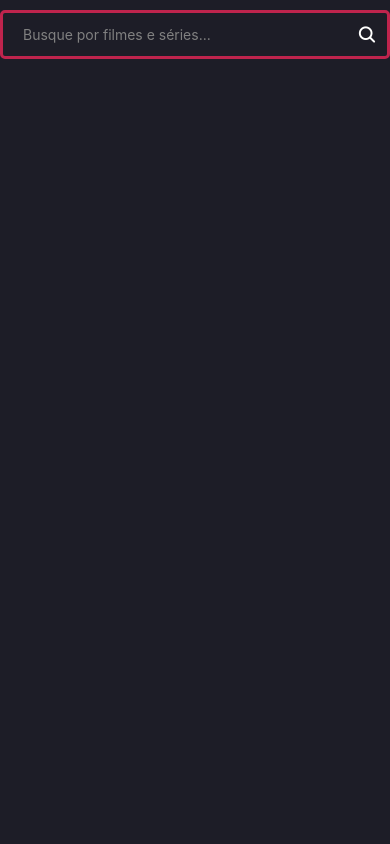
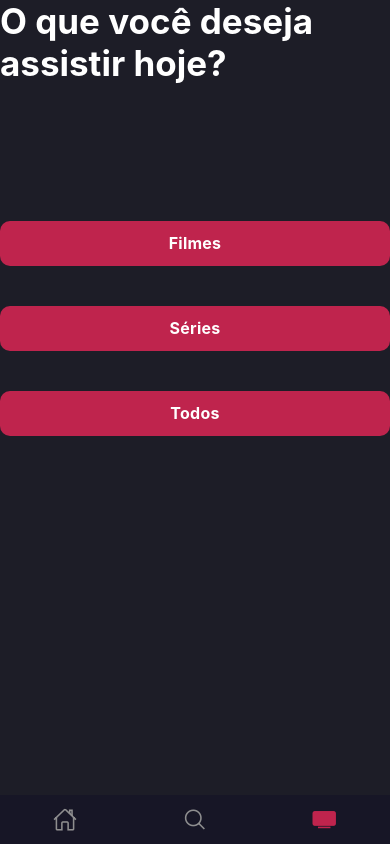
Before and after one commit to nicolasjosino/my-happy-place, a React Native app: screen /ContentPicker in a window 390 px wide. Built offline with nearby package versions, Linux system fonts and the light colour scheme; no server answers.

Commit message:
Adição de bottomTab de navegação

```diff
--- a/App.js
+++ b/App.js
@@ -1,31 +1,10 @@
-import { StyleSheet, View } from 'react-native';
-
-import { themes } from './src/theme/themes';
-import ContentDetails from './src/components/ContentDetails/ContentDetails';
-import ExpoStatusBar from 'expo-status-bar/build/ExpoStatusBar';
-import User from './src/components/User/User';
-import Home from './src/components/Home/Home'
-import SearchContent from './src/components/SearchContent/SearchContent';
-
+import { NavigationContainer } from '@react-navigation/native';
+import Routes from './src/Routes';
 
 export default function App() {
   return (
-    <View style={styles.container}>
-      {/* <ExpoStatusBar style='light' /> */}
-      {/* <Home></Home> */}
-      {/* <User
-        name='Nícolas'
-        style={{ marginTop: 10 }}
-      /> */}
-      {/* <ContentDetails mediaType='tv' idTMDB='1399'/> */}
-      <SearchContent />
-    </View>
+    <NavigationContainer>
+      <Routes />
+    </NavigationContainer>
   )
 };
-
-const styles = StyleSheet.create({
-  container: {
-    flex: 1,
-    backgroundColor: themes.background,
-  }
-});
--- a/package.json
+++ b/package.json
@@ -10,6 +10,8 @@
   },
   "dependencies": {
     "@expo/webpack-config": "^19.0.0",
+    "@react-navigation/bottom-tabs": "^6.5.11",
+    "@react-navigation/native": "^6.1.9",
     "@rneui/base": "^4.0.0-rc.7",
     "@rneui/themed": "^4.0.0-rc.8",
     "expo": "~49.0.13",
@@ -17,6 +19,8 @@
     "react": "18.2.0",
     "react-dom": "18.2.0",
     "react-native": "0.72.6",
+    "react-native-safe-area-context": "4.6.3",
+    "react-native-screens": "~3.22.0",
     "react-native-web": "~0.19.6"
   },
   "devDependencies": {
--- /dev/null
+++ b/src/Routes.js
@@ -0,0 +1,73 @@
+import { createBottomTabNavigator } from '@react-navigation/bottom-tabs'
+
+import User from './components/User/User';
+import ContentPicker from './components/ContentPicker/ContentPicker';
+import SearchContent from './components/SearchContent/SearchContent';
+import { Ionicons } from '@expo/vector-icons'
+import { themes } from './theme/themes';
+
+
+const Tab = createBottomTabNavigator();
+
+function Routes() {
+  return (
+    <Tab.Navigator
+      screenOptions={{
+        tabBarActiveTintColor: themes.accent,
+        tabBarShowLabel: false,
+        tabBarStyle: {
+          backgroundColor: '#171626',
+          borderTopWidth: 0,
+
+        }
+      }}
+    >
+      <Tab.Screen
+        name="User"
+        component={User}
+        options={{
+          headerShown: false,
+          tabBarIcon: ({ color, size, focused }) => {
+            if (focused) {
+              return <Ionicons name="home" size={size} color={color} />
+            }
+
+            return <Ionicons name="home-outline" size={size} color={color} />
+          }
+        }}
+      />
+
+      <Tab.Screen
+        name="SearchContent"
+        component={SearchContent}
+        options={{
+          headerShown: false,
+          tabBarIcon: ({ color, size, focused }) => {
+            if (focused) {
+              return <Ionicons name="search" size={size} color={color} />
+            }
+
+            return <Ionicons name="search-outline" size={size} color={color} />
+          }
+        }}
+      />
+
+      <Tab.Screen
+        name="ContentPicker"
+        component={ContentPicker}
+        options={{
+          headerShown: false,
+          tabBarIcon: ({ color, size, focused }) => {
+            if (focused) {
+              return <Ionicons name="tv" size={size} color={color} />
+            }
+
+            return <Ionicons name="tv-outline" size={size} color={color} />
+          }
+        }}
+      />
+    </Tab.Navigator>
+  )
+}
+
+export default Routes;
--- a/src/components/ContentDetails/ContentDetails.js
+++ b/src/components/ContentDetails/ContentDetails.js
@@ -52,7 +52,7 @@ export default function ContentDetails(props) {
         />
       ) : (
         <ScrollView showsVerticalScrollIndicator={false} >
-          <Image style={styles.poster} source={`https://image.tmdb.org/t/p/original${content.backdropPath}`} />
+          <Image style={styles.poster} src={`https://image.tmdb.org/t/p/original${content.backdropPath}`} />
           <View style={{ marginHorizontal: 15 }}>
             <Text style={[styles.title, styles.text]}>{content.name}</Text>
             <View style={styles.details}>
--- a/src/components/ContentPicker/styles.js
+++ b/src/components/ContentPicker/styles.js
@@ -4,7 +4,7 @@ import { themes } from "../../theme/themes";
 export const styles = StyleSheet.create({
   container: {
     flex: 1,
-    margin: 10,
+    backgroundColor: themes.background
   },
   header: {
     color: themes.text,
--- a/src/components/ContentRow/styles.js
+++ b/src/components/ContentRow/styles.js
@@ -4,7 +4,6 @@ import { themes } from "../../theme/themes"
 export const styles = StyleSheet.create({
   contentRow: {
     marginVertical: 25,
-    backgroundColor: themes.background,
   },
   title: {
     fontSize: 23,
--- a/src/components/SearchContent/styles.js
+++ b/src/components/SearchContent/styles.js
@@ -4,7 +4,7 @@ import { themes } from "../../theme/themes";
 export const styles = StyleSheet.create({
   container: {
     flex: 1,
-    marginTop: 10
+    backgroundColor: themes.background
   },
   searchBarContainer: {
     backgroundColor: '#1D1D27',
--- a/src/components/User/User.js
+++ b/src/components/User/User.js
@@ -41,7 +41,7 @@ export default function User(props) {
   }, []);
 
   return (
-    <SafeAreaView>
+    <SafeAreaView style={styles.container}>
       {loading ? (
         <ActivityIndicator
           color={themes.accent}
@@ -49,7 +49,7 @@ export default function User(props) {
           style={styles.spinner}
         />
       ) : (
-        <ScrollView showsVerticalScrollIndicator={false} contentContainerStyle={styles.container}>
+        <ScrollView showsVerticalScrollIndicator={false} contentContainerStyle={styles.contentContainer}>
           <View>
             <Text style={styles.welcome}>Olá, {props.name}!</Text>
           </View>
--- a/src/components/User/styles.js
+++ b/src/components/User/styles.js
@@ -3,6 +3,10 @@ import { themes } from "../../theme/themes";
 
 export const styles = StyleSheet.create({
   container: {
+    flex:1,
+    backgroundColor: themes.background
+  },
+  contentContainer: {
     flexGrow: 1,
     marginHorizontal: 15,
     justifyContent: 'center'
```
Also changed, not shown: src/components/ContentCard/ContentCard.js (+1 -1 lines), 1 other file (tests, documents, lock files or other folders).
